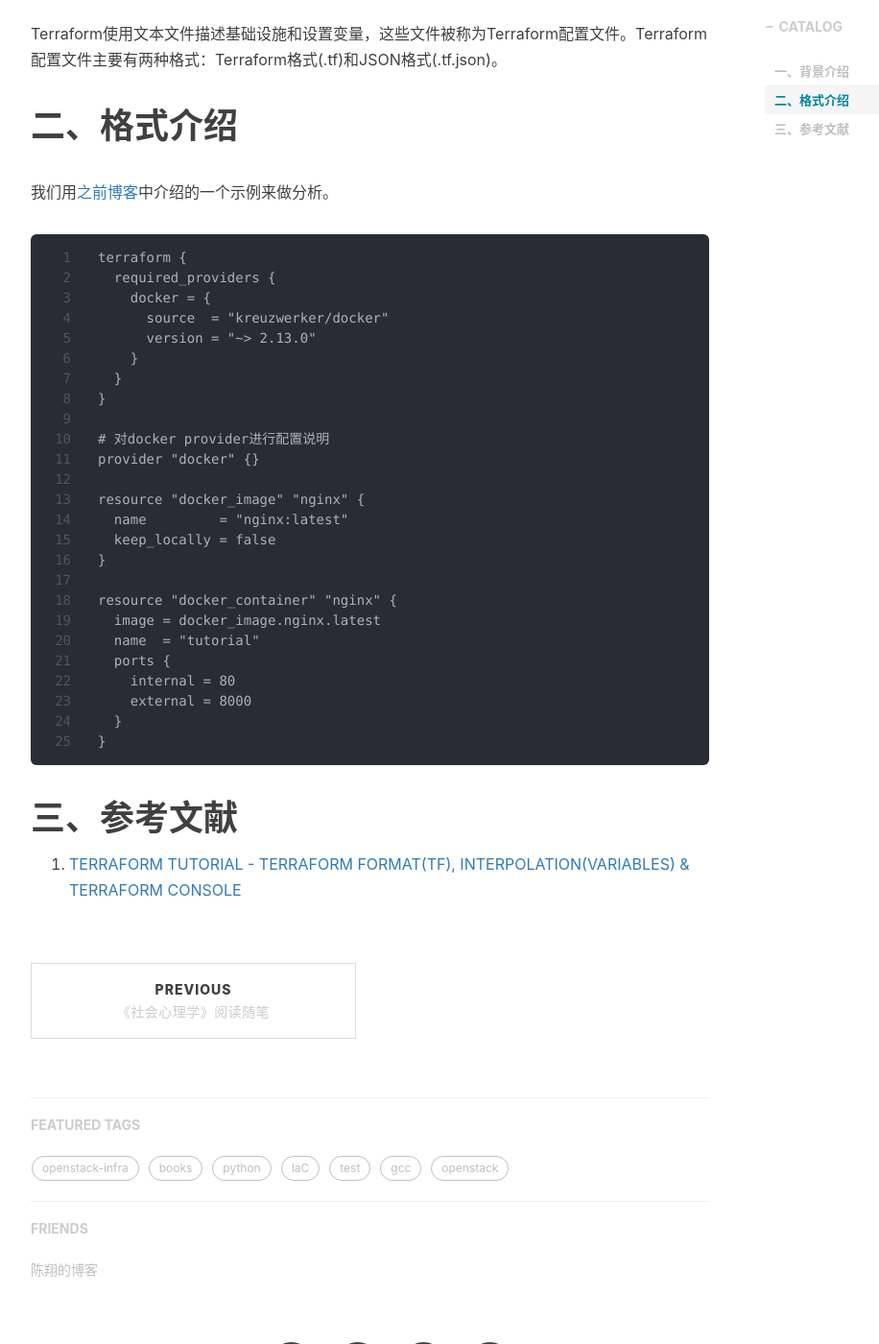
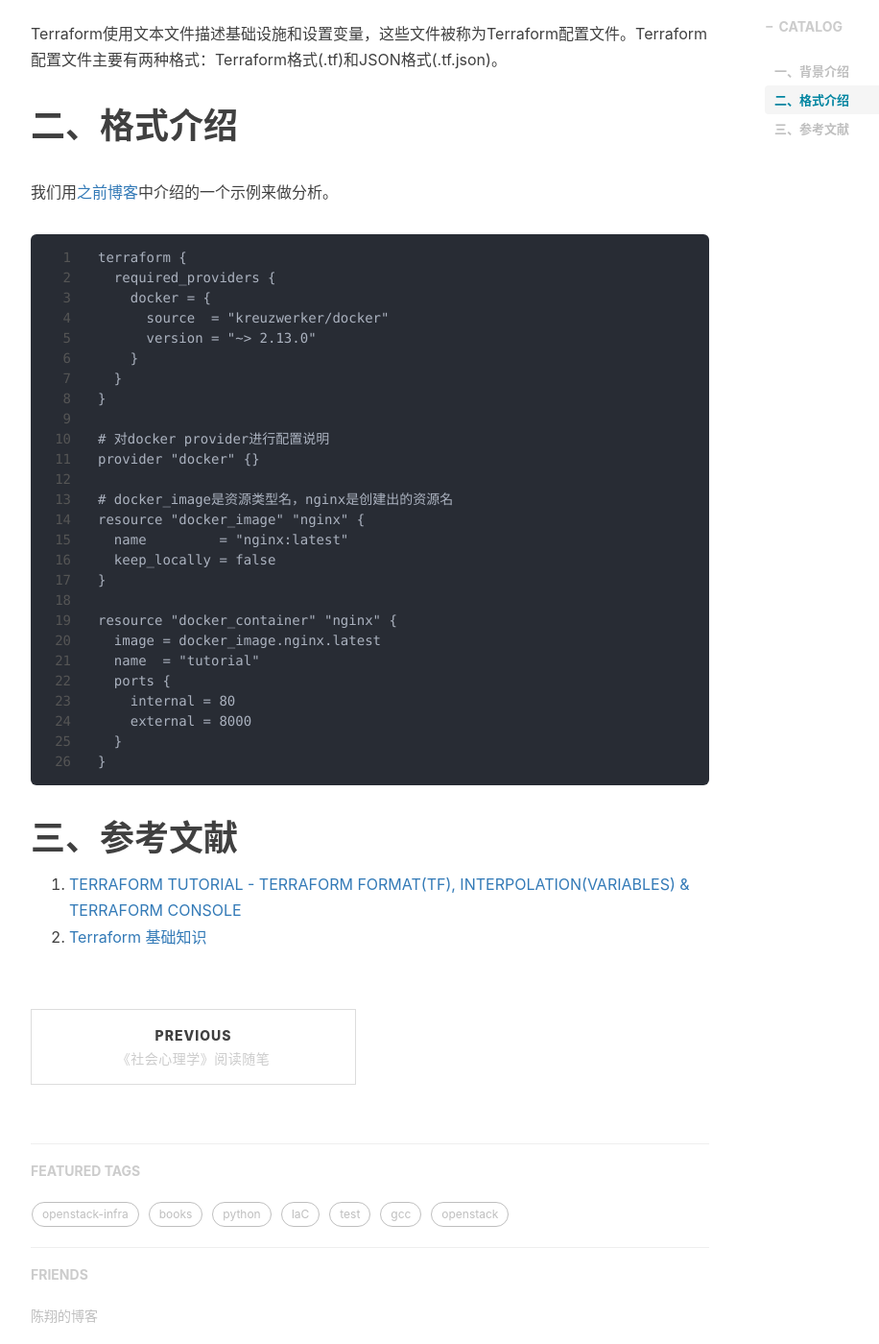
Before and after one commit to shihai1991/shihai1991.github.io, a Jekyll site: the page built from _posts/2022-10-14-Terraform format介绍.md, in a window 1280 px wide and 1400 px high, scrolled down 565 px. Shown: the whole window at 96% size, without its empty margins (233-1149 px from the left). Built offline with Jekyll 4.4.1, drawn with Linux system fonts in a browser that asks for light colours; nearby versions of some CDN libraries; comment, search, counter and statistics services are not loaded.

Commit message:
Update 2022-10-14-Terraform format介绍.md

```diff
--- a/_posts/2022-10-14-Terraform format介绍.md
+++ b/_posts/2022-10-14-Terraform format介绍.md
@@ -26,6 +26,7 @@ terraform {
 # 对docker provider进行配置说明
 provider "docker" {}
 
+# docker_image是资源类型名，nginx是创建出的资源名
 resource "docker_image" "nginx" {
   name         = "nginx:latest"
   keep_locally = false
@@ -43,3 +44,4 @@ resource "docker_container" "nginx" {
 
 # 三、参考文献
 1. [TERRAFORM TUTORIAL - TERRAFORM FORMAT(TF), INTERPOLATION(VARIABLES) & TERRAFORM CONSOLE](https://www.bogotobogo.com/DevOps/Terraform/Terraform-terraform-format-tf-and-interpolation-variables.php)
+2. [Terraform 基础知识](https://support.huaweicloud.com/basics-terraform/basics-terraform.pdf)
```
